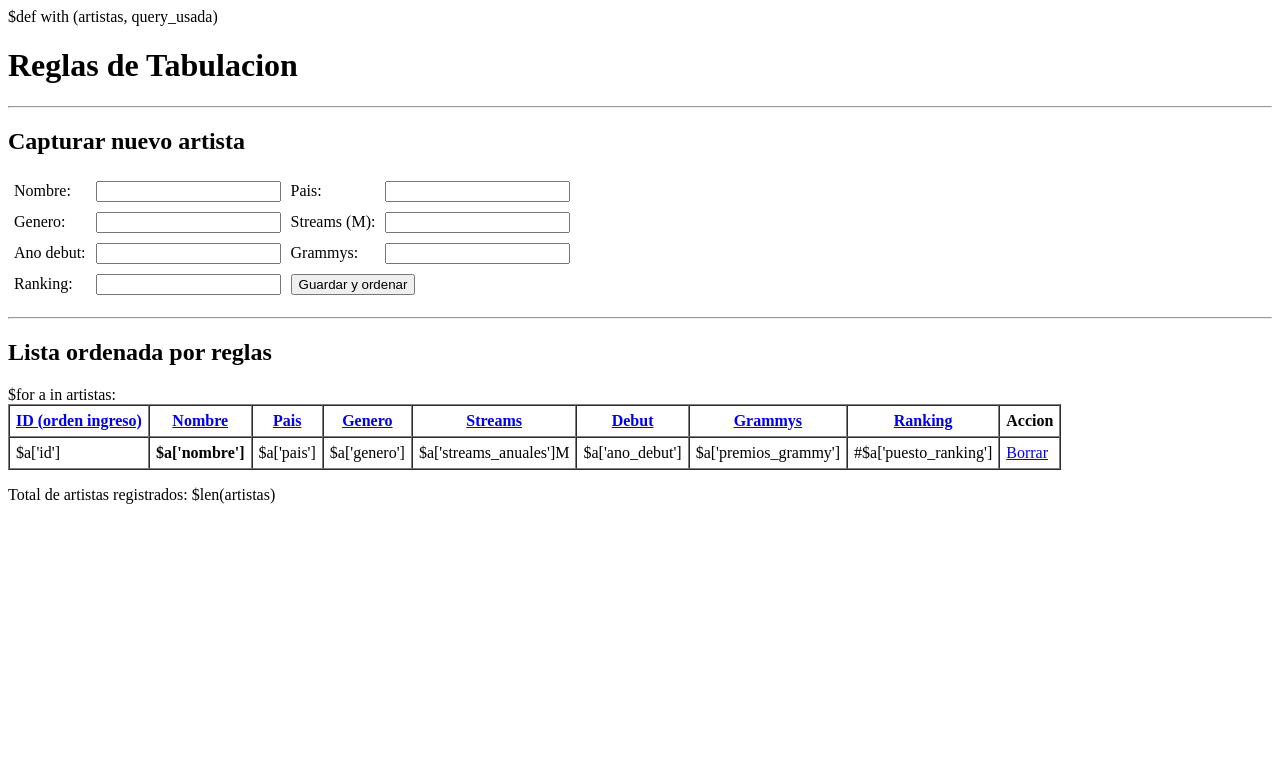
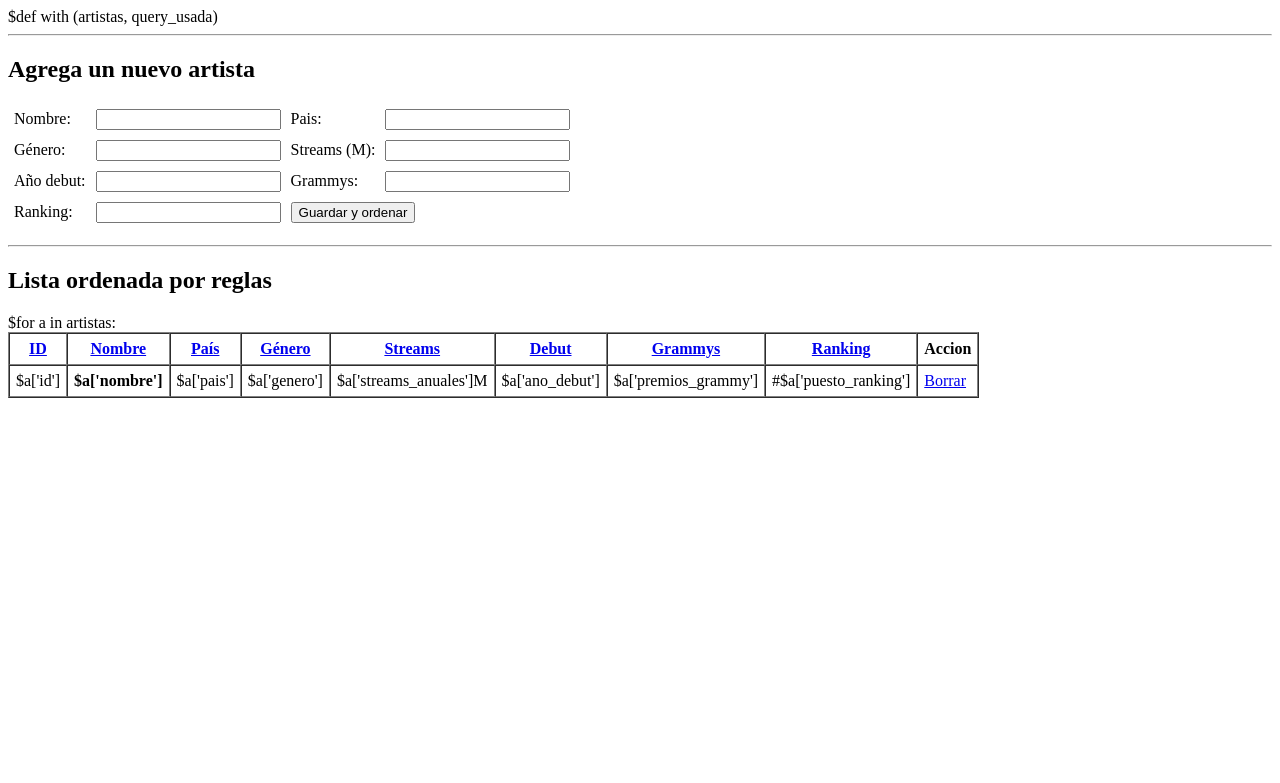
Before and after one commit to mqvmxm/reglas-tabulacion, a Python web app: template templates/index.html in a window 1280 px wide. Shown: the top 783 px of the page. Run offline with Jinja, Linux system fonts and the light colour scheme; the template is opened without the code that fills it, so the values that code supplies are empty.

Commit message:
UPDATED comentarios

```diff
--- a/templates/index.html
+++ b/templates/index.html
@@ -8,10 +8,9 @@ $def with (artistas, query_usada)
 </head>
 <body>
 
-    <h1>Reglas de Tabulacion</h1>
     <hr>
 
-    <h2>Capturar nuevo artista</h2>
+    <h2>Agrega un nuevo artista</h2>
 
     <form method="POST" action="/">
         <table border="0" cellpadding="4">
@@ -22,13 +21,13 @@ $def with (artistas, query_usada)
                 <td><input type="text" name="pais" required></td>
             </tr>
             <tr>
-                <td><label>Genero:</label></td>
+                <td><label>Género:</label></td>
                 <td><input type="text" name="genero" required></td>
                 <td><label>Streams (M):</label></td>
                 <td><input type="number" name="streams_anuales" required></td>
             </tr>
             <tr>
-                <td><label>Ano debut:</label></td>
+                <td><label>Año debut:</label></td>
                 <td><input type="number" name="ano_debut" required></td>
                 <td><label>Grammys:</label></td>
                 <td><input type="number" name="premios_grammy" required></td>
@@ -50,10 +49,10 @@ $def with (artistas, query_usada)
     <table border="1" cellpadding="6" cellspacing="0">
         <thead>
             <tr>
-                <th><a href="?sort=id">ID (orden ingreso)</a></th>
+                <th><a href="?sort=id">ID</a></th>
                 <th><a href="?sort=nombre">Nombre</a></th>
-                <th><a href="?sort=pais">Pais</a></th>
-                <th><a href="?sort=genero">Genero</a></th>
+                <th><a href="?sort=pais">País</a></th>
+                <th><a href="?sort=genero">Género</a></th>
                 <th><a href="?sort=streams_anuales">Streams</a></th>
                 <th><a href="?sort=ano_debut">Debut</a></th>
                 <th><a href="?sort=premios_grammy">Grammys</a></th>
@@ -77,7 +76,6 @@ $def with (artistas, query_usada)
         </tbody>
     </table>
 
-    <p>Total de artistas registrados: $len(artistas)</p>
 
 </body>
 </html>
```
Also changed, not shown: app.py (+8 -12 lines), artistas.db.
